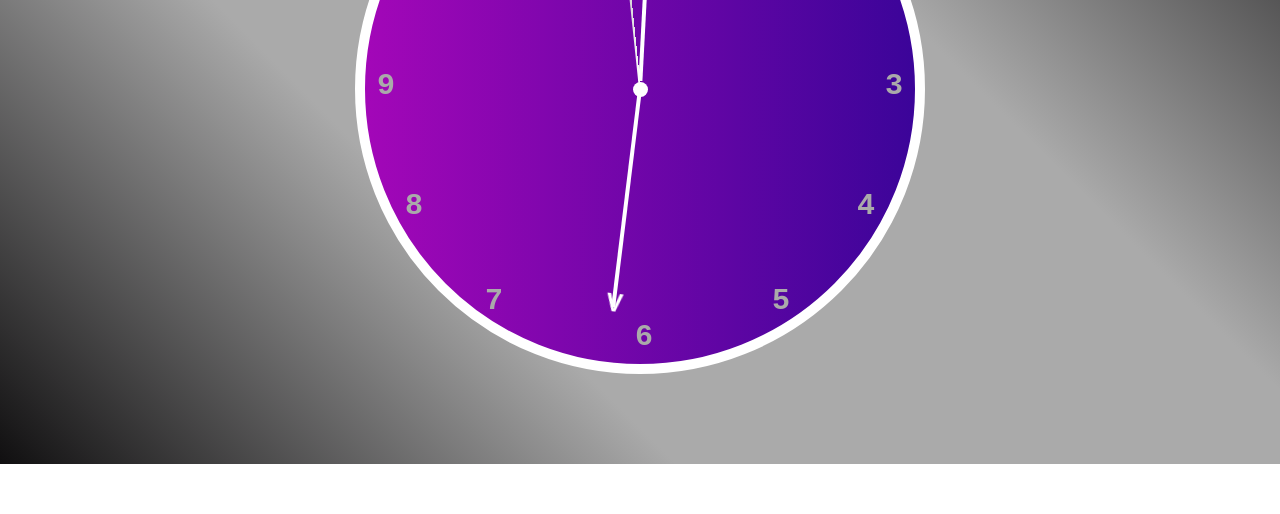
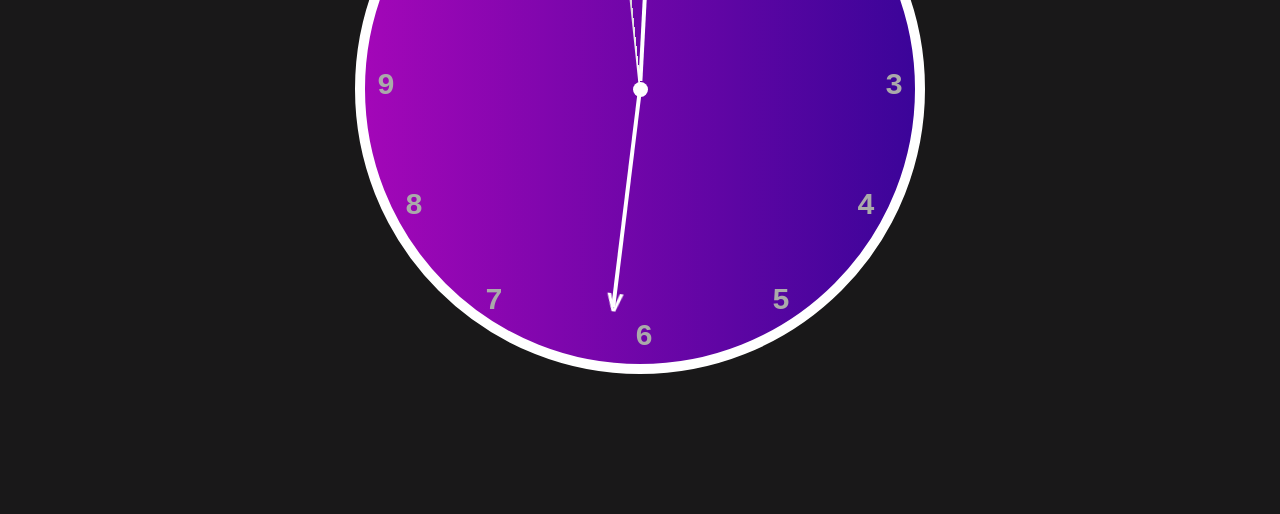
Before and after one commit to SonikaBoora/clock-analog, a plain HTML site: page index.html in a window 1280 px wide. Shown: the part 286-800 px from the top of the page. Drawn offline with Linux system fonts and the light colour scheme.

Commit message:
background settings

```diff
--- a/style.css
+++ b/style.css
@@ -1,7 +1,6 @@
 body{
-    background: linear-gradient(45deg,rgb(16, 15, 16),#aaa,#aaa, rgb(25, 24, 25));
+    background:  rgb(25, 24, 25);
     font-family: 'Courier New', Courier, monospace;
-    background-repeat: no-repeat;
 }
 .clock{
     border: 10px solid white;
```
